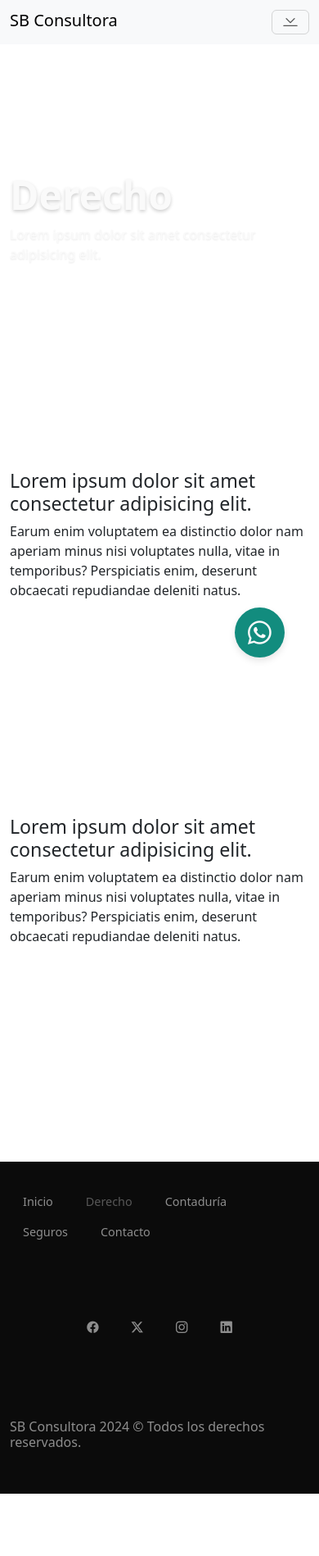
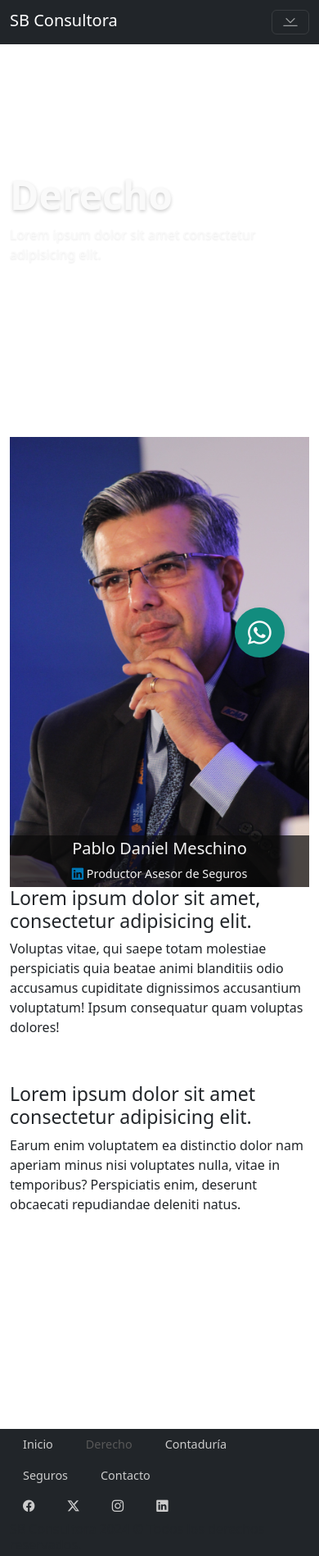
Before and after one commit to cheppimdq/sb-consultora, a website: page pages/derecho.html in a window 390 px wide. Shown: the whole page at 82% size. Before the commit the page ends 1822 px from the top, so only its background shows below. Drawn offline with nearby package versions, Linux system fonts and the light colour scheme; files whose address does not match are found by name; a web font is replaced by a local one.

Commit message:
todo mal

```diff
--- a/pages/derecho.html
+++ b/pages/derecho.html
@@ -17,7 +17,7 @@
 
     <body>
 
-        <nav class="navbar navbar-expand-lg navbar-light bg-light sticky-top">
+        <nav class="navbar navbar-expand-lg navbar-dark bg-dark sticky-top">
             <div class="container">
 
                 <a class="navbar-brand" href="#">
@@ -48,22 +48,30 @@
             </div>
         </header>
 
-        <main>
+        <main class="container">
+            <div class="row">
 
+                <!-- FOTO PROFESIONAL | NO TOCAR -->
+                <div class="col-sm-12 col-md-3">
+                    <div class="foto-profesional">
+                        <img src="../assets/img/perfil-2.jpg" alt="">
+                        <div class="link-blanco">
+                            <a href=""><h5>Pablo Daniel Meschino</h5></a>
+                            <a href=""><i class="bi bi-linkedin"></i> Productor Asesor de Seguros</a>
+                        </div>
+                    </div>
+                </div>
+
+                <div class="col-md-9">
+                    <h3>Lorem ipsum dolor sit amet, consectetur adipisicing elit.</h3>
+                    <p>Voluptas vitae, qui saepe totam molestiae perspiciatis quia beatae animi blanditiis odio accusamus cupiditate dignissimos accusantium voluptatum! Ipsum consequatur quam voluptas dolores!</p>
+                </div>
+            </div>
         </main>
 
         <article class="container">
-
             <h3>Lorem ipsum dolor sit amet consectetur adipisicing elit.</h3>
             <p>Earum enim voluptatem ea distinctio dolor nam aperiam minus nisi voluptates nulla, vitae in temporibus? Perspiciatis enim, deserunt obcaecati repudiandae deleniti natus.</p>
-
-        </article>
-
-        <article class="container">
-
-            <h3>Lorem ipsum dolor sit amet consectetur adipisicing elit.</h3>
-            <p>Earum enim voluptatem ea distinctio dolor nam aperiam minus nisi voluptates nulla, vitae in temporibus? Perspiciatis enim, deserunt obcaecati repudiandae deleniti natus.</p>
-
         </article>
 
         <div class="container"> <!-- WHATSAPP -->
@@ -72,7 +80,7 @@
             </a>
         </div>
 
-        <footer class="container-fluid"> <!-- DERECHOS, LEGALES, CONTACTO -->
+        <footer class="container-fluid bg-dark"> <!-- DERECHOS, LEGALES, CONTACTO -->
             <div class="row footer-pp">
                 <div class="col-sm-12 col-md-7 flex-footer">
                     <ul class="nav link-gris">
--- a/scss/_footer.scss
+++ b/scss/_footer.scss
@@ -1,6 +1,6 @@
-.footer-pp {
-    color: map-get($color-pp, gris-medio);
-    background-color: map-get($color-pp, negro-fuerte);
+.footer-negro {
+    color: map-get($color-pp, fondo-gris);
+    background-color: map-get($color-pp, fondo-negro);
     z-index: 1020;
     .flex-footer {
         @extend %flex-pp;
--- a/scss/_header.scss
+++ b/scss/_header.scss
@@ -1,5 +1,3 @@
-$navbar-height: 50px; // Puedes ajustar esto según la altura real de tu barra de navegación
-
 .carousel-item {
     height: calc(100vh - #{$navbar-height});
 
@@ -30,7 +28,6 @@ $navbar-height: 50px; // Puedes ajustar esto según la altura real de tu barra d
         }
     }
 }
-
 
 // Este es el de seguros superpuesto
 .header-66 {
--- a/scss/_main.scss
+++ b/scss/_main.scss
@@ -1,6 +1,8 @@
 article { height: 50vh; }
 
 .foto-profesional {
+
+    position: relative;
 
     img { @extend %foto-pp; }
 
@@ -8,13 +10,14 @@ article { height: 50vh; }
 
         position: absolute;
         bottom: 0;
-        background-color: rgba(map-get($color-pp, negro), 0.7); // 0.5 representa el 50% de opacidad
-        text-align: center;
+        padding: 0.3rem;
+        background-color: rgba(map-get($color-pp, negro-fuerte), 0.7);
 
-        div {
-            @extend %flex-pp;
-            i { color: map-get($color-pp, linkedin); }
-        }
+        @extend %flex-pp;
+        justify-content: center; /* Puedes ajustar esto según tus necesidades */
+        align-items: center; /* Puedes ajustar esto según tus necesidades */
+
+        i { color: map-get($color-pp, linkedin); }
 
     }
 
--- /dev/null
+++ b/scss/_nav.scss
@@ -0,0 +1,6 @@
+$navbar-height: 50px; // Puedes ajustar esto según la altura real de tu barra de navegación
+
+.nav-negro {
+    background-color: map-get($color-pp, fondo-negro);
+    z-index: 1020;
+}
--- a/scss/_variables.scss
+++ b/scss/_variables.scss
@@ -8,10 +8,14 @@ $fuente-pp: (
 );
 
 $color-pp: (
+    fondo-negro: #000000,
+    fondo-gris: #cccccc,
     negro-fuerte: #0B0B0B,
+    negro-gris: #101010,
     negro: #212121,
     gris-negro: #585858,
     gris-medio: #8E8E8E,
+    gris-link: #ececec,
     gris-blanco: #F4F4F4,
     blanco: #FAFAFA,
     whatsapp: #128C7E,
@@ -36,5 +40,5 @@ $color-pp: (
 };
 
 .link-negro { a { @include enlace-pp(negro, gris-negro, gris-medio); } }
-.link-gris { a { @include enlace-pp(gris-medio, blanco, gris-negro); } }
-.link-blanco { a { @include enlace-pp(blanco, azul, gris-medio); } }
+.link-gris { a { @include enlace-pp(fondo-gris, blanco, gris-negro); } }
+.link-blanco { a { @include enlace-pp(gris-blanco, blanco, gris-blanco); } }
--- a/scss/estilo.scss
+++ b/scss/estilo.scss
@@ -1,6 +1,7 @@
 @import 'variables.scss';
 @import 'reset.scss';
 @import 'utilitarias.scss';
+@import 'nav.scss';
 @import 'header.scss';
 @import 'main.scss';
 @import 'aside.scss';
```
Also changed, not shown: index.html (+6 -6 lines), pages/contacto.html (+8 -18 lines), pages/contaduria.html (+10 -10 lines), pages/seguros.html (+2 -2 lines), assets/img/perfil-3.jpg (deleted), assets/img/piba-4.jpg (added), assets/img/taxi.jpg (added), css/estilo.css, 2 other files.
